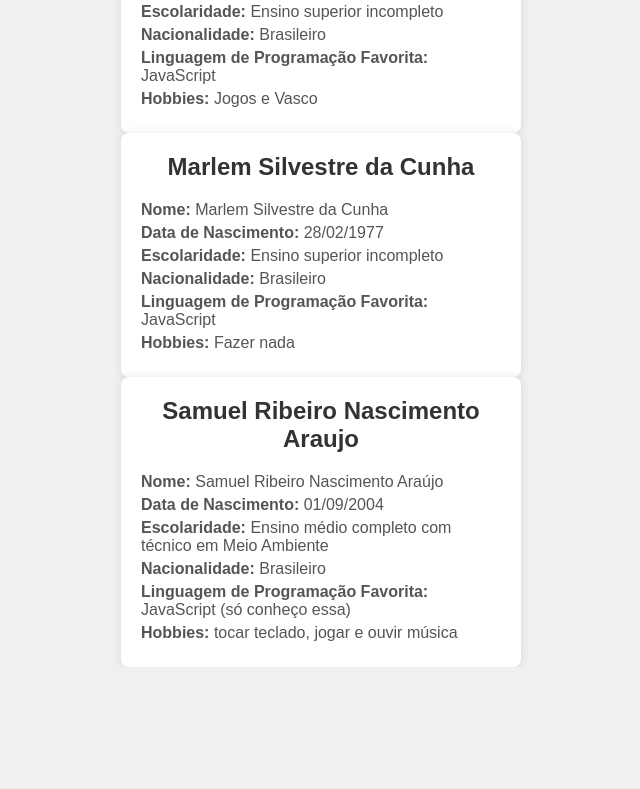
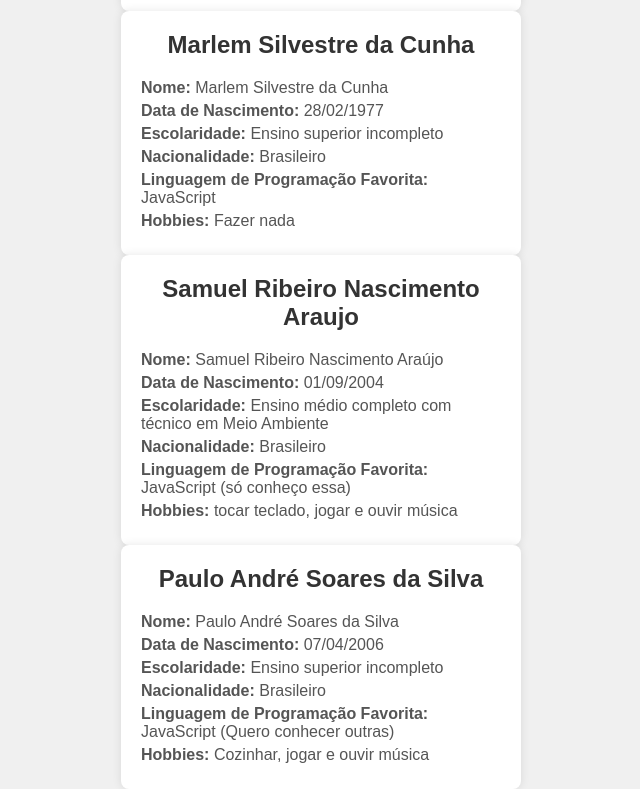
Before and after one commit to bruno88/FPTC_Listagem_Pessoas, a plain HTML site: page index.html in a window 1280 px wide. Shown: the part 376-1165 px from the top of the page, without its empty margins (319-959 px from the left). Before the commit the page ends 1043 px from the top, so only its background shows below. Drawn offline with Linux system fonts and the light colour scheme.

Commit message:
Feature | Paulo ,Desculpe :( estou
Os pc's do ifes não estavam funcionando não consegui conectar e lembrei só agora

```diff
--- a/index.html
+++ b/index.html
@@ -58,6 +58,16 @@
         <label><b>Linguagem de Programação Favorita:</b> JavaScript (só conheço essa)</label>
         <label><b>Hobbies:</b> tocar teclado, jogar e ouvir música</label>
     </div>
+
+    <div class="form-container">
+        <h2>Paulo André Soares da Silva</h2>
+        <label for="name"><b>Nome: </b>Paulo André Soares da Silva</label>
+        <label for="dob"><b>Data de Nascimento:</b> 07/04/2006</label>
+        <label for="education"><b>Escolaridade: </b>Ensino superior incompleto</label>
+        <label for="nationality"><b>Nacionalidade: </b>Brasileiro </label>
+        <label for="language"><b>Linguagem de Programação Favorita: </b>JavaScript (Quero conhecer outras)</label>
+        <label for="hobbies"><b>Hobbies: </b>Cozinhar, jogar e ouvir música</label>
+    </div>
 </body>
 
 </html>
```
